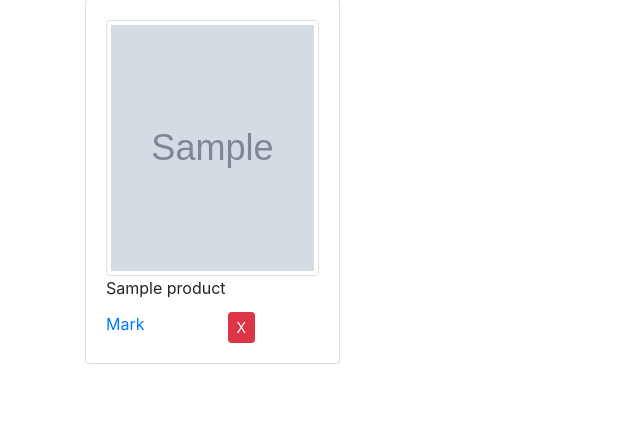
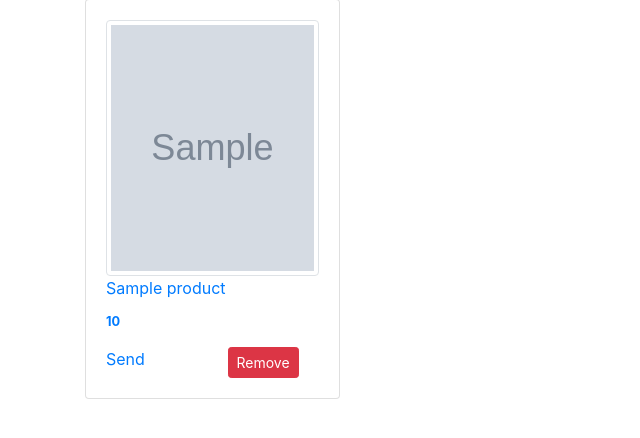
Before and after one commit to grandcanyonsmith/ksl-classifieds-scraper, a Flask app: page / in a window 1280 px wide. Shown: the part 81-519 px from the top of the page, without its empty margins (0-640 px from the left). Run offline with Flask 2, Linux system fonts and the light colour scheme; grey boxes marked "Sample" are stand-in pictures; a database or web service that is not in the repository returns one stand-in record (values such as "Sample title"); data that the repository does not hold is empty.

Commit message:
add link and price

```diff
--- a/runtime.txt
+++ /dev/null
@@ -1 +0,0 @@
-python-3.7.5
--- a/templates/index.html
+++ b/templates/index.html
@@ -5,16 +5,19 @@
   <div class="row mt-4">
     {% for product in products %}
     <div class="col-md-3 mb-2">
+      <a href={{ product.url }}>
         <div class="card">
           <div class="card-body">
             <img src={{ product.image_url }} alt="" class="img img-thumbnail" style="width: 100%;height: 16rem;">
             <p class="card-title">{{ product.title }}</p>
+            <p class="small"><strong>{{ product.price }}</strong></p>
             <div class="row justify-content-between">
-            <div class="col-md-6"><a href="">Mark</a></div>
-            <div class="col-md-6"><a href="" class="btn btn-danger btn-sm">X</a></div>
+              <div class="col-md-6"><a href="">Send</a></div>
+              <div class="col-md-6"><a href="" class="btn btn-danger btn-sm">Remove</a></div>
             </div>
           </div>
         </div>
+      </a>
     </div>
     {% endfor %}
   </div>
```
Also changed, not shown: 2 other files. Lines whose indentation alone changed are shown as unchanged.
